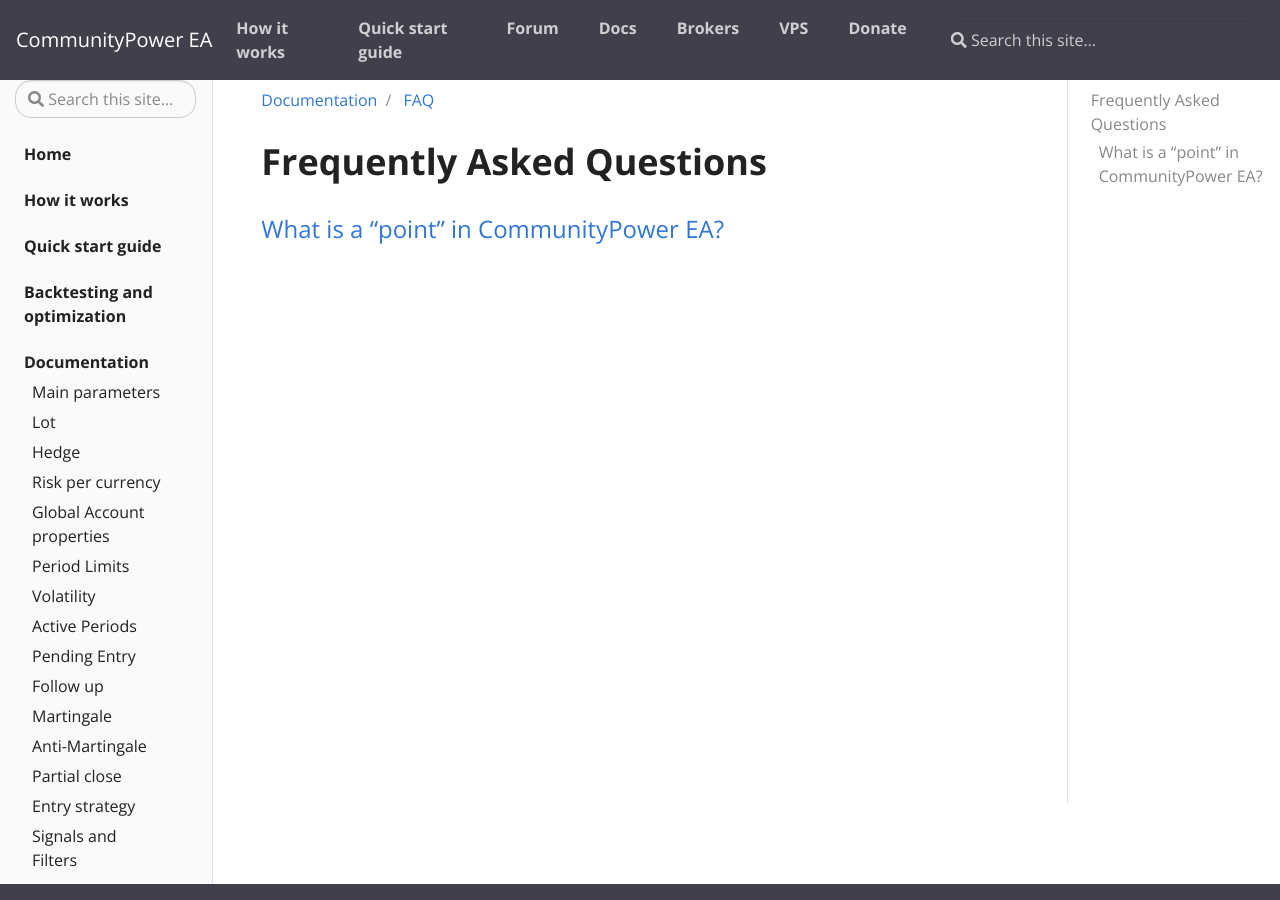
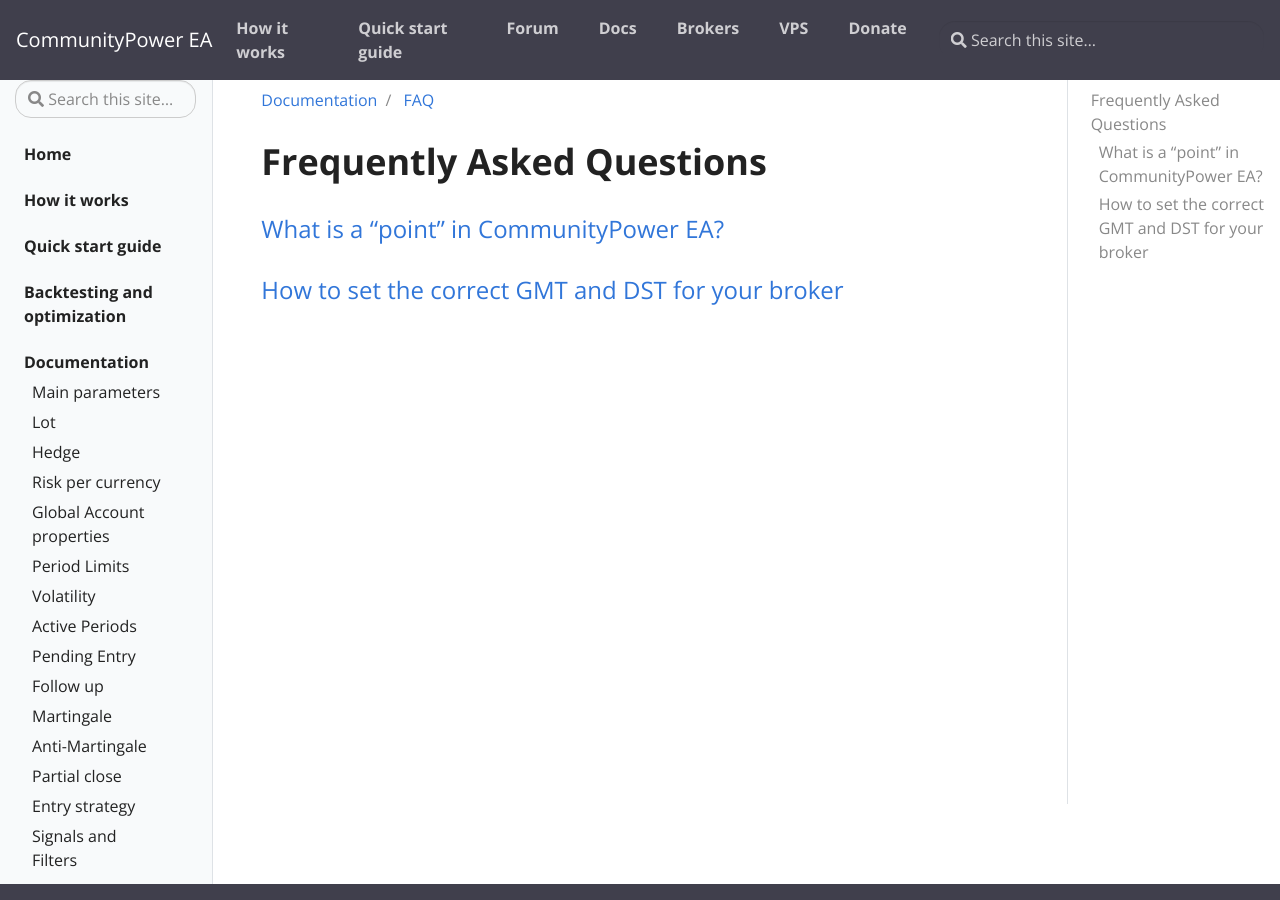
Before and after one commit to komposter/CommunityPowerEA.com, a Jekyll site: the page built from pages/FAQ.md, in a window 1280 px wide and 900 px high. Built offline with Jekyll 4.4.1, drawn with Linux system fonts in a browser that asks for light colours.

Commit message:
Content change

```diff
--- a/pages/FAQ.md
+++ b/pages/FAQ.md
@@ -7,3 +7,5 @@
 # Frequently Asked Questions
 
 ### [What is a "point" in CommunityPower EA?](/docs/FAQ/what-is-a-point)
+
+### [How to set the correct GMT and DST for your broker](/docs/FAQ/gmt-and-dst)
```
Also changed, not shown: _docs/time.md (+2 -2 lines).
